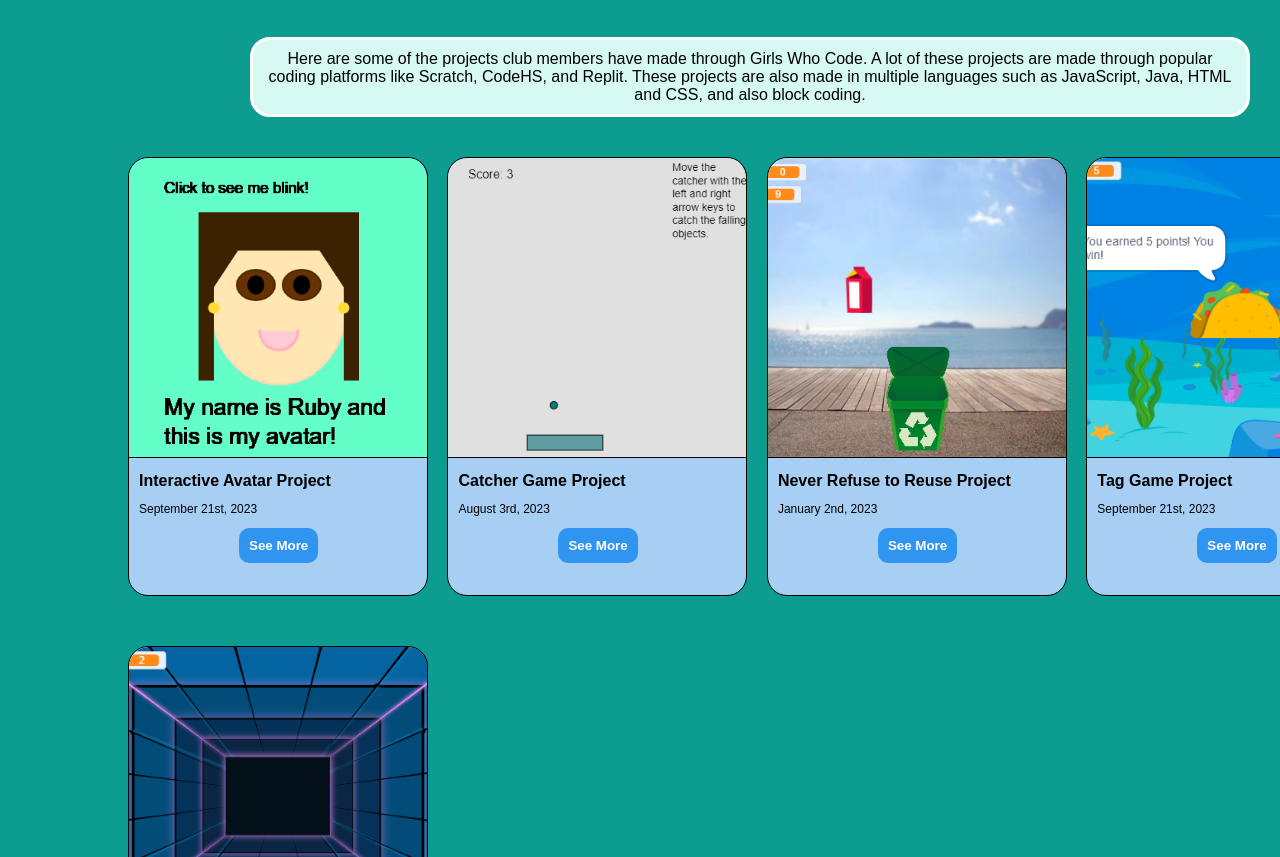
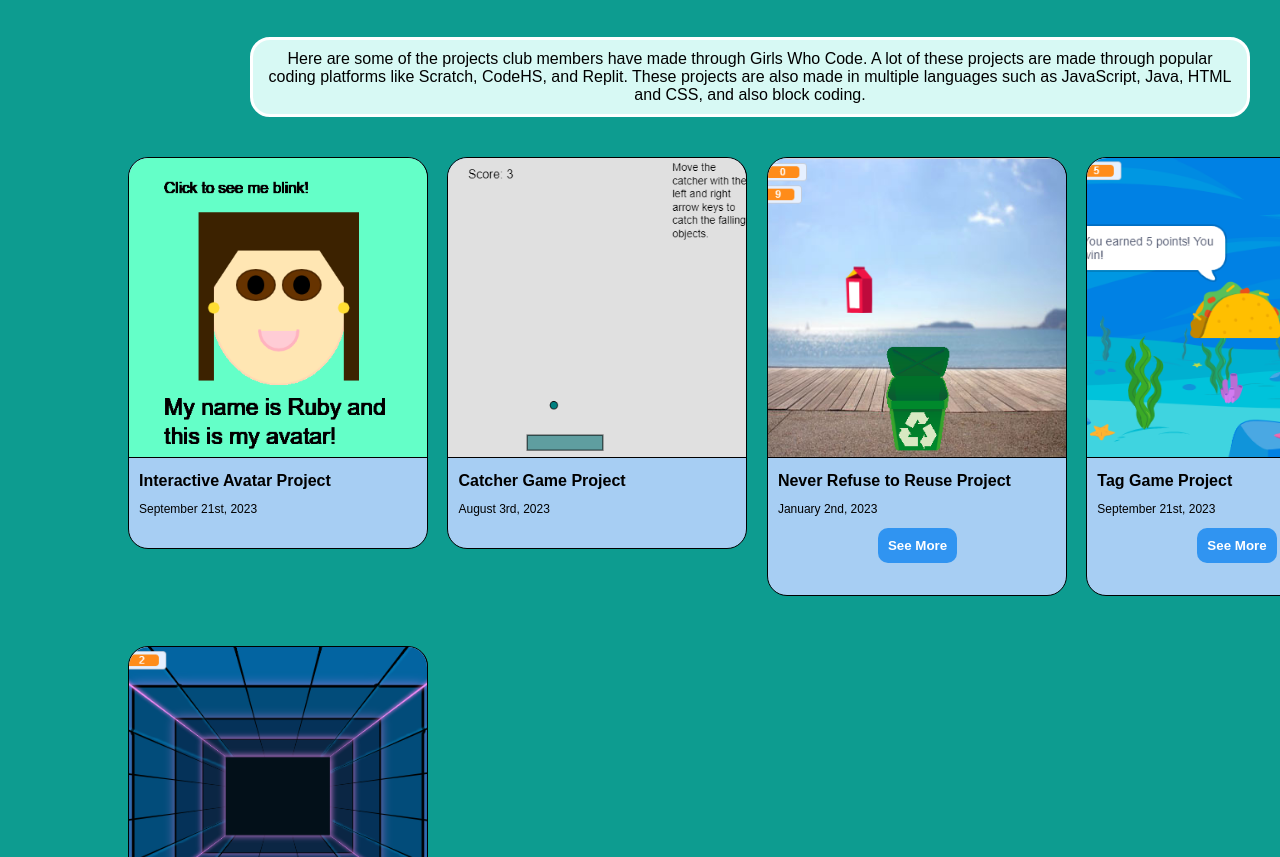
Before and after one commit to RubyM0226/GWC-PHS-Website, a plain HTML site: page projects.html in a window 1280 px wide. Shown: the part 243-1100 px from the top of the page. Drawn offline with Linux system fonts and the light colour scheme; a web font is replaced by a local one.

Commit message:
Update projects.html

```diff
--- a/projects.html
+++ b/projects.html
@@ -72,7 +72,7 @@
             <p class = "projectDate">
                 September 21st, 2023
             </p>
-            <button class = "seeMoreButton" >See More</button>
+            <!--<button class = "seeMoreButton" >See More</button>-->
         </div>
 
         <div class = "projectPreview">
@@ -83,7 +83,7 @@
             <p class = "projectDate">
                 August 3rd, 2023
             </p>
-            <button class = "seeMoreButton" >See More</button>
+            <!--<button class = "seeMoreButton" >See More</button>-->
         </div>
 
         <div class = "projectPreview">
```
